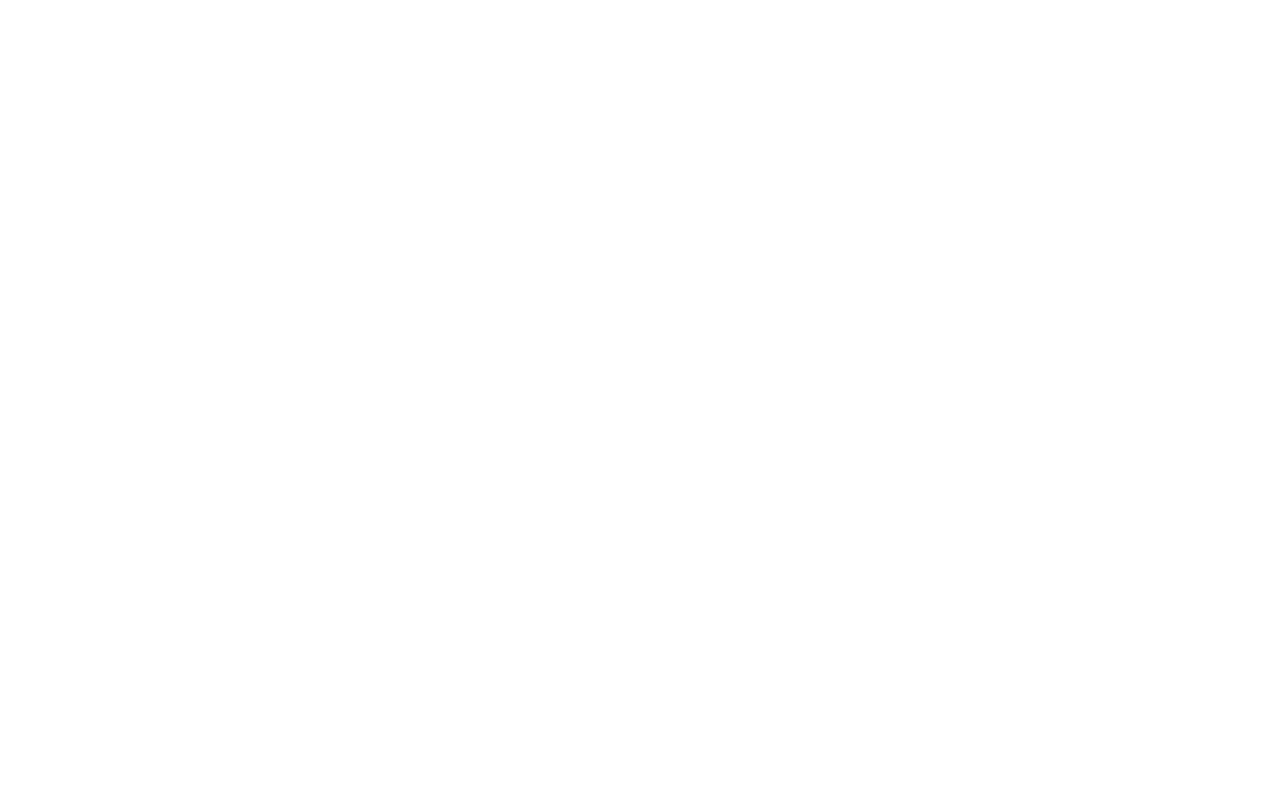
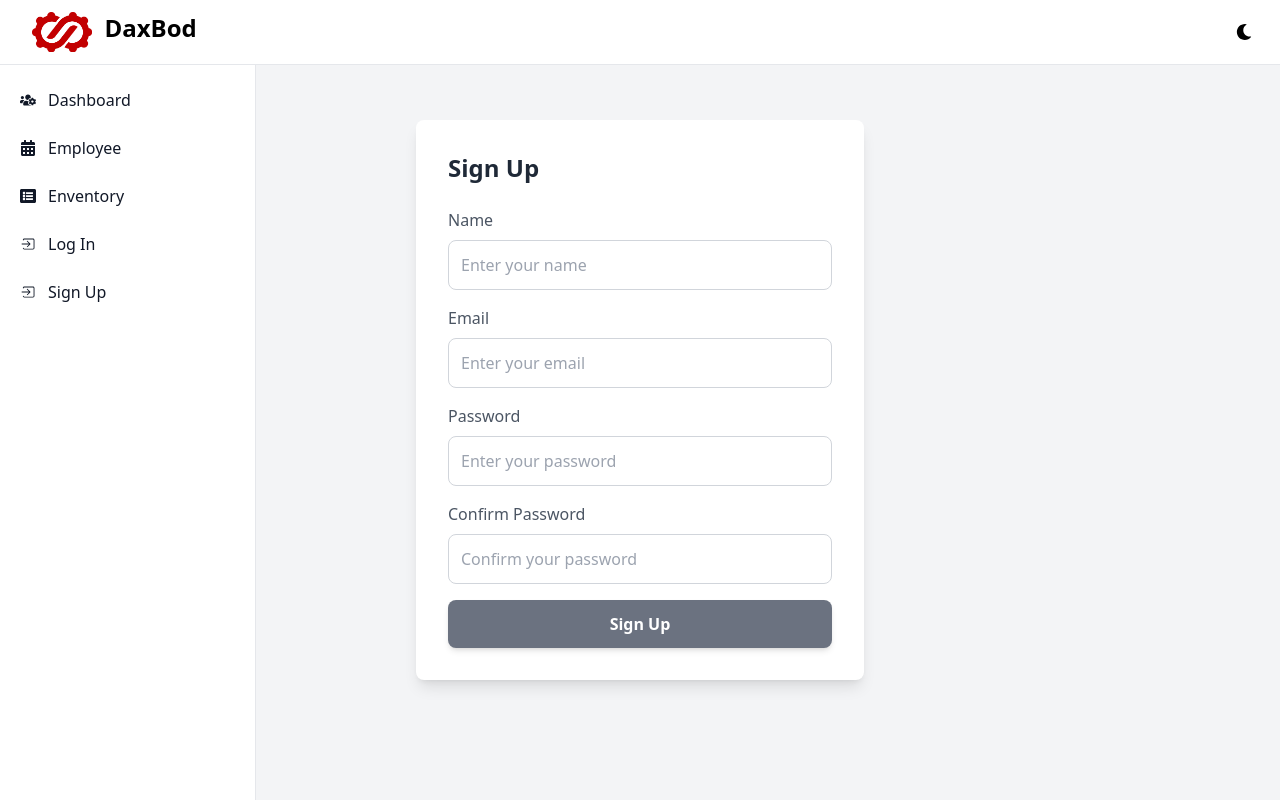
Before and after one commit to Arslaan027/HRDB, a React (Vite) app in the folder HRDB/: page /signup in a window 1280 px wide. Before the commit this address had no page. Built offline with nearby package versions, Linux system fonts and the light colour scheme.

Commit message:
signup and login dummy created

```diff
--- a/HRDB/src/App.jsx
+++ b/HRDB/src/App.jsx
@@ -5,6 +5,9 @@
 import Employee from "./Components/Pages/Employee/Employee";
 import Payroll from "../src/Components/Pages/Payroll/Payroll";
 import LeaveManagement from "./Components/Pages/Payroll/LeaveManagement";
+import Login from "./Components/Pages/Login/Login";
+import Inventory from "./Components/Pages/Inveentory/Inventory";
+import Signup from "./Components/Pages/Signup/Signup";
 
 function App() {
   const [darkMode, setDarkMode] = React.useState(false);
@@ -32,7 +35,9 @@
           <Route path="/payroll" element={<Payroll />} />
           <Route path="/leave-management" element={<LeaveManagement />} />
           <Route path="/payroll/:id" element={<Payroll />} />{" "}
-          {/* Ensure this route is correctly defined */}
+          <Route path="/enventory" element={<Inventory />} />
+          <Route path="/login" element={<Login />} />
+          <Route path="/signup" element={<Signup />} />
         </Route>
       </Routes>
     </Router>
--- a/HRDB/src/Components/Headbar-Sidebar/Sidebar.jsx
+++ b/HRDB/src/Components/Headbar-Sidebar/Sidebar.jsx
@@ -26,7 +26,7 @@
     },
 
     {
-      to: "/equipments",
+      to: "/enventory",
       icon: FaListAlt,
       text: "Enventory",
     },
--- /dev/null
+++ b/HRDB/src/Components/Pages/Inveentory/Inventory.jsx
@@ -0,0 +1,7 @@
+import React from "react";
+
+const Inventory = () => {
+  return <div></div>;
+};
+
+export default Inventory;
--- /dev/null
+++ b/HRDB/src/Components/Pages/Login/Login.jsx
@@ -0,0 +1,62 @@
+import React, { useState } from "react";
+
+const Login = () => {
+  const [email, setEmail] = useState("");
+  const [password, setPassword] = useState("");
+
+  const handleSubmit = (e) => {};
+
+  return (
+    <div className="flex items-center justify-center min-h-screen bg-gray-100 dark:bg-gray-800">
+      <div className="bg-white dark:bg-gray-900 p-8 rounded-lg shadow-lg w-full max-w-md">
+        <h2 className="text-2xl font-bold text-gray-800 dark:text-gray-100 mb-6">
+          Login
+        </h2>
+        <form onSubmit={handleSubmit} className="space-y-4">
+          <div>
+            <label
+              htmlFor="email"
+              className="block text-gray-600 dark:text-gray-300 mb-2"
+            >
+              Email
+            </label>
+            <input
+              type="email"
+              id="email"
+              value={email}
+              onChange={(e) => setEmail(e.target.value)}
+              className="w-full p-3 border border-gray-300 dark:border-gray-700 rounded-lg focus:outline-none focus:ring-2 focus:ring-gray-500 dark:focus:ring-gray-400 dark:bg-gray-800 dark:text-gray-100"
+              placeholder="Enter your email"
+              required
+            />
+          </div>
+          <div>
+            <label
+              htmlFor="password"
+              className="block text-gray-600 dark:text-gray-300 mb-2"
+            >
+              Password
+            </label>
+            <input
+              type="password"
+              id="password"
+              value={password}
+              onChange={(e) => setPassword(e.target.value)}
+              className="w-full p-3 border border-gray-300 dark:border-gray-700 rounded-lg focus:outline-none focus:ring-2 focus:ring-gray-500 dark:focus:ring-gray-400 dark:bg-gray-800 dark:text-gray-100"
+              placeholder="Enter your password"
+              required
+            />
+          </div>
+          <button
+            type="submit"
+            className="w-full py-3 bg-gray-500 text-white font-semibold rounded-lg shadow-md hover:bg-gray-600 focus:outline-none focus:ring-2 focus:ring-gray-500 dark:focus:ring-gray-400"
+          >
+            Login
+          </button>
+        </form>
+      </div>
+    </div>
+  );
+};
+
+export default Login;
--- /dev/null
+++ b/HRDB/src/Components/Pages/Signup/Signup.jsx
@@ -0,0 +1,100 @@
+import React, { useState } from "react";
+
+const Signup = () => {
+  const [name, setName] = useState("");
+  const [email, setEmail] = useState("");
+  const [password, setPassword] = useState("");
+  const [confirmPassword, setConfirmPassword] = useState("");
+
+  const handleSubmit = (e) => {
+    e.preventDefault();
+  };
+
+  return (
+    <div className="flex items-center justify-center min-h-screen bg-gray-100 dark:bg-gray-800">
+      <div className="bg-white dark:bg-gray-900 p-8 rounded-lg shadow-lg w-full max-w-md">
+        <h2 className="text-2xl font-bold text-gray-800 dark:text-gray-100 mb-6">
+          Sign Up
+        </h2>
+        <form onSubmit={handleSubmit} className="space-y-4">
+          <div>
+            <label
+              htmlFor="name"
+              className="block text-gray-600 dark:text-gray-300 mb-2"
+            >
+              Name
+            </label>
+            <input
+              type="text"
+              id="name"
+              value={name}
+              onChange={(e) => setName(e.target.value)}
+              className="w-full p-3 border border-gray-300 dark:border-gray-700 rounded-lg focus:outline-none focus:ring-2 focus:ring-gray-500 dark:focus:ring-gray-400 dark:bg-gray-800 dark:text-gray-100"
+              placeholder="Enter your name"
+              required
+            />
+          </div>
+          <div>
+            <label
+              htmlFor="email"
+              className="block text-gray-600 dark:text-gray-300 mb-2"
+            >
+              Email
+            </label>
+            <input
+              type="email"
+              id="email"
+              value={email}
+              onChange={(e) => setEmail(e.target.value)}
+              className="w-full p-3 border border-gray-300 dark:border-gray-700 rounded-lg focus:outline-none focus:ring-2 focus:ring-gray-500 dark:focus:ring-gray-400 dark:bg-gray-800 dark:text-gray-100"
+              placeholder="Enter your email"
+              required
+            />
+          </div>
+          <div>
+            <label
+              htmlFor="password"
+              className="block text-gray-600 dark:text-gray-300 mb-2"
+            >
+              Password
+            </label>
+            <input
+              type="password"
+              id="password"
+              value={password}
+              onChange={(e) => setPassword(e.target.value)}
+              className="w-full p-3 border border-gray-300 dark:border-gray-700 rounded-lg focus:outline-none focus:ring-2 focus:ring-gray-500 dark:focus:ring-gray-400 dark:bg-gray-800 dark:text-gray-100"
+              placeholder="Enter your password"
+              required
+            />
+          </div>
+          <div>
+            <label
+              htmlFor="confirm-password"
+              className="block text-gray-600 dark:text-gray-300 mb-2"
+            >
+              Confirm Password
+            </label>
+            <input
+              type="password"
+              id="confirm-password"
+              value={confirmPassword}
+              onChange={(e) => setConfirmPassword(e.target.value)}
+              className="w-full p-3 border border-gray-300 dark:border-gray-700 rounded-lg focus:outline-none focus:ring-2 focus:ring-gray-500 dark:focus:ring-gray-400 dark:bg-gray-800 dark:text-gray-100"
+              placeholder="Confirm your password"
+              required
+            />
+          </div>
+          <button
+            type="submit"
+            className="w-full py-3 bg-gray-500 text-white font-semibold rounded-lg shadow-md hover:bg-gray-600 focus:outline-none focus:ring-2 focus:ring-gray-500 dark:focus:ring-gray-400"
+          >
+            Sign Up
+          </button>
+        </form>
+      </div>
+    </div>
+  );
+};
+
+export default Signup;
```
